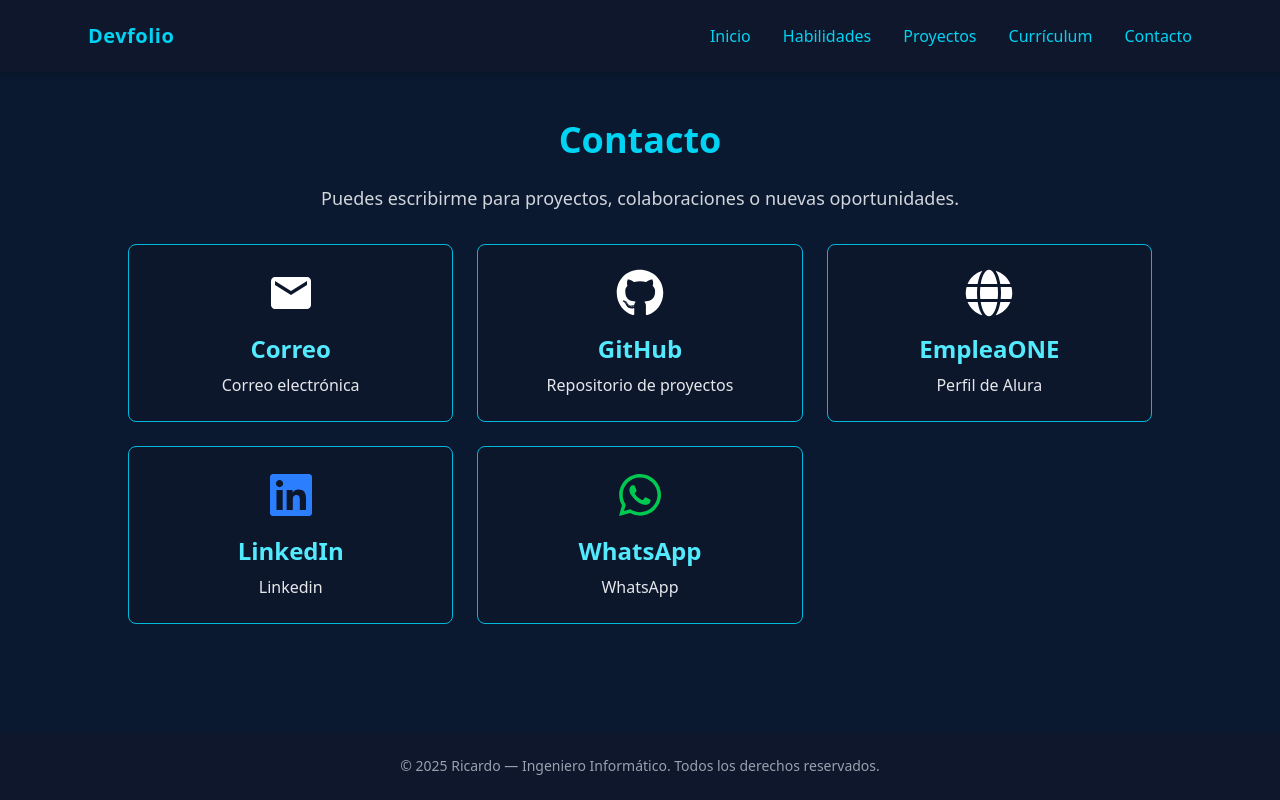
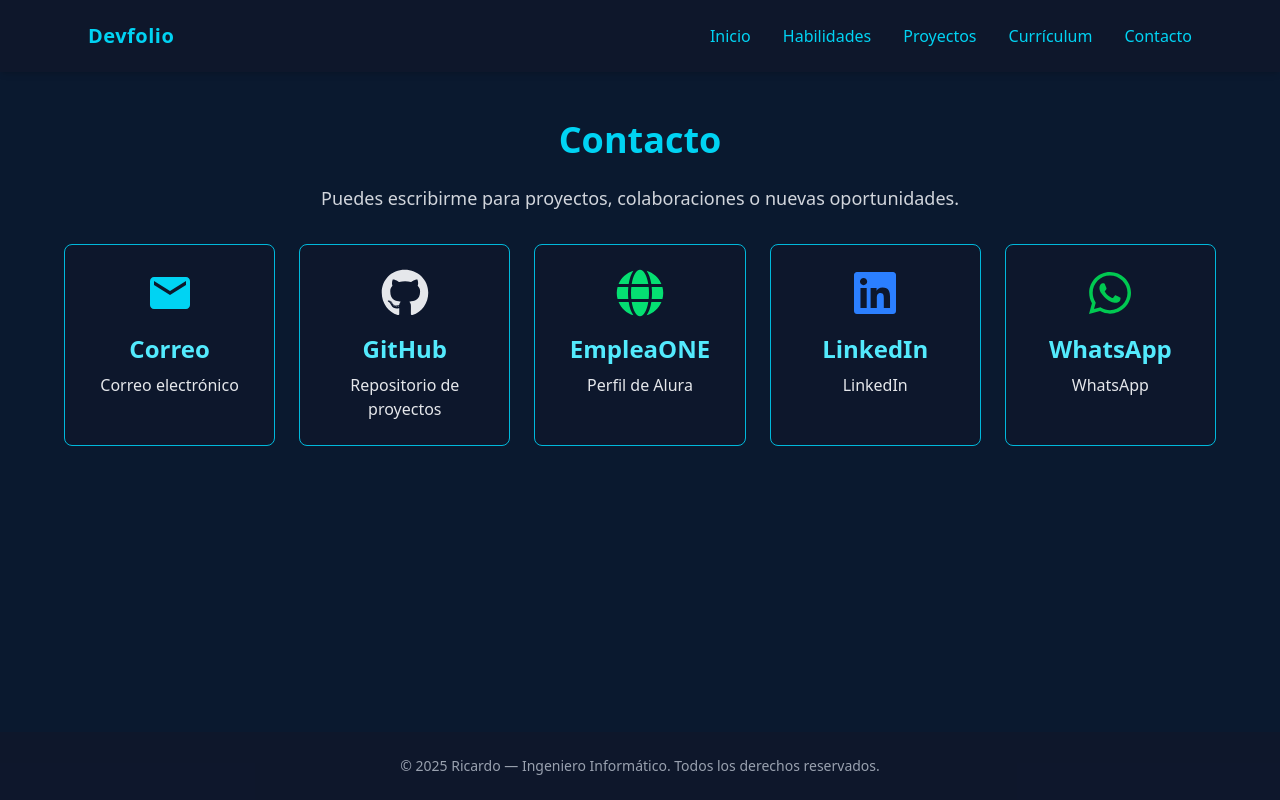
Before and after one commit to blackgoku-97/portafolio, a React (Vite) app: page /contact in a window 1280 px wide. Built offline with nearby package versions, Linux system fonts and the light colour scheme.

Commit message:
mejorando 7

```diff
--- a/src/pages/Contact.tsx
+++ b/src/pages/Contact.tsx
@@ -8,7 +8,7 @@ export default function Contact() {
       name: "Correo",
       href: "mailto:rpe19971210@gmail.com",
       icon: <MdEmail />,
-      desc: "Correo electrónica",
+      desc: "Correo electrónico",
       color: "text-cyan-400",
     },
     {
@@ -28,14 +28,14 @@ export default function Contact() {
     {
       name: "LinkedIn",
       href: "https://www.linkedin.com/in/ricardo-perez-a31474229/",
-      icon: <FaLinkedin className="text-blue-500" />,
-      desc: "Linkedin",
+      icon: <FaLinkedin />,
+      desc: "LinkedIn",
       color: "text-blue-500",
     },
     {
       name: "WhatsApp",
       href: "https://wa.me/56931031944",
-      icon: <FaWhatsapp className="text-green-500" />,
+      icon: <FaWhatsapp />,
       desc: "WhatsApp",
       color: "text-green-500",
     },
@@ -48,7 +48,7 @@ export default function Contact() {
         Puedes escribirme para proyectos, colaboraciones o nuevas oportunidades.
       </p>
 
-      <div className="grid grid-cols-1 sm:grid-cols-2 lg:grid-cols-3 gap-6 w-full max-w-5xl">
+      <div className="grid grid-cols-1 sm:grid-cols-2 lg:grid-cols-5 gap-6 w-full max-w-6xl">
         {contacts.map((c, i) => (
           <motion.a
             key={c.name}
@@ -62,7 +62,9 @@ export default function Contact() {
             className="bg-slate-900/70 border border-cyan-500 rounded-lg p-6 text-center
                        hover:scale-105 hover:shadow-lg hover:shadow-cyan-500/40 transition-transform"
           >
-            <div className="text-5xl mb-4 flex justify-center">{c.icon}</div>
+            <div className={`text-5xl mb-4 flex justify-center ${c.color}`}>
+              {c.icon}
+            </div>
             <h2 className="text-2xl font-bold text-cyan-300">{c.name}</h2>
             <p className="mt-2 text-gray-200">{c.desc}</p>
           </motion.a>
```
